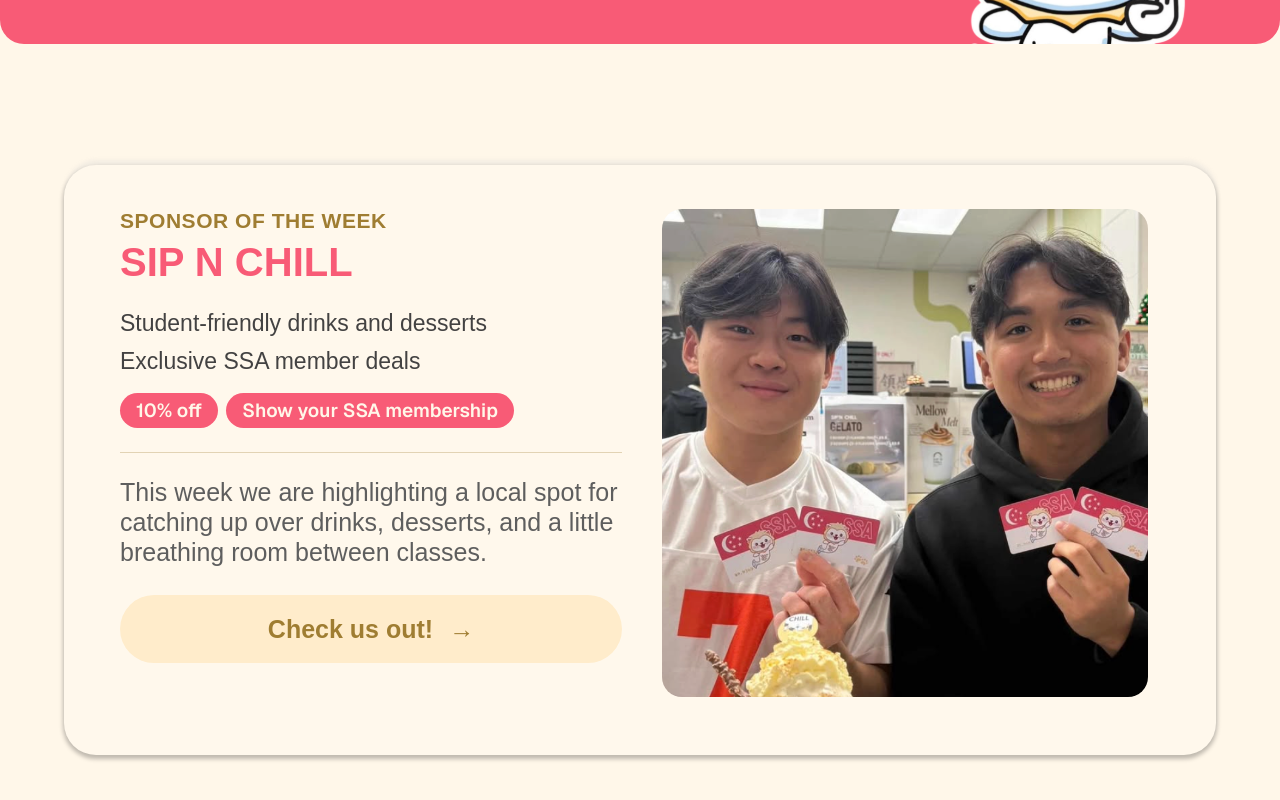
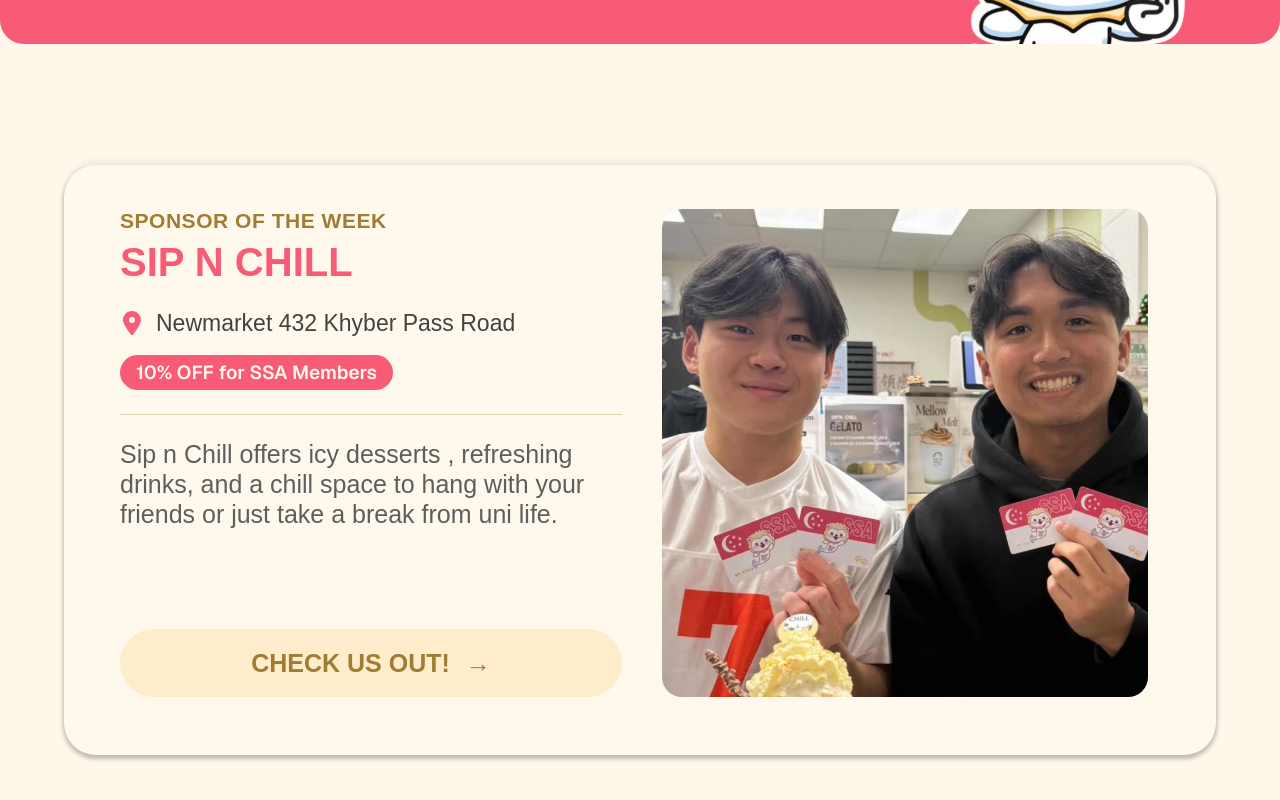
Before and after one commit to UoaWDCC/ssa, a Next.js app in the folder web/: page /sponsors in a window 1280 px wide. Shown: the part 428-1228 px from the top of the page. Built offline with nearby package versions, Linux system fonts and the light colour scheme; a web font is replaced by a local one.

Commit message:
fixed formatting and text issues

```diff
--- a/web/src/app/sponsors/page.tsx
+++ b/web/src/app/sponsors/page.tsx
@@ -1,5 +1,10 @@
+import { FaLocationDot } from 'react-icons/fa6'
+
 import Hero from '@/components/Hero'
-import { HighlightCard } from '@/components/HighlightCard'
+import {
+  HighlightCard,
+  type HighlightCardDetail,
+} from '@/components/HighlightCard'
 
 type Sponsor = {
   name: string
@@ -11,7 +16,7 @@ type Sponsor = {
 
 type SponsorCardContent = Sponsor & {
   eyebrow: string
-  details: { text: string }[]
+  details: HighlightCardDetail[]
   badges: string[]
   ctaLabel: string
   imageAlt: string
@@ -26,14 +31,11 @@ const mockSponsorOfTheWeek: SponsorCardContent = {
   websiteURL: '/sponsors', // Temporary placeholder link until the CMS provides a sponsor URL.
   isSponsorOfTheWeek: true,
   description:
-    'This week we are highlighting a local spot for catching up over drinks, desserts, and a little breathing room between classes.',
+    'Sip n Chill offers icy desserts , refreshing drinks, and a chill space to hang with your friends or just take a break from uni life.',
   eyebrow: 'Sponsor of the Week',
-  details: [
-    { text: 'Student-friendly drinks and desserts' },
-    { text: 'Exclusive SSA member deals' },
-  ],
-  badges: ['10% off', 'Show your SSA membership'],
-  ctaLabel: 'Check us out!',
+  details: [{ icon: FaLocationDot, text: 'Newmarket 432 Khyber Pass Road' }],
+  badges: ['10% OFF for SSA Members'],
+  ctaLabel: 'CHECK US OUT!',
   imageAlt: 'Sip n Chill sponsor photo',
 }
 
--- a/web/src/components/HighlightCard.tsx
+++ b/web/src/components/HighlightCard.tsx
@@ -61,7 +61,8 @@ export function HighlightCard({
 }: HighlightCardProps) {
   return (
     <article className="mx-auto grid w-full max-w-[1214px] overflow-hidden rounded-[32px] bg-ssa-card shadow-[0px_3px_4px_1px_#00000040,1px_-5px_4.3px_0px_#D5D5D54D] lg:min-h-[590px] lg:grid-cols-[minmax(0,1fr)_554px]">
-      <div className="flex min-w-0 flex-col px-6 py-8 sm:px-8 lg:py-11 lg:pl-14 lg:pr-10">
+      <div className="flex min-w-0 flex-col px-6 py-8 sm:px-8 lg:pb-[58px] lg:pl-14 lg:pr-10 lg:pt-11">
+        <div>
           <div className="space-y-1.5 lg:space-y-2">
             <p className="font-averia text-base font-bold uppercase leading-tight tracking-wide text-ssa-muted-gold lg:text-[21px] lg:leading-6">
               {eyebrow}
@@ -104,13 +105,14 @@ export function HighlightCard({
 
           <div className="my-5 h-px w-full bg-ssa-muted-gold/30 lg:my-6" />
 
-        <div className="font-averia text-xl font-light leading-snug text-ssa-smoke-grey lg:text-[25px] lg:leading-[30px]">
+          <div className="font-averia text-xl font-light leading-snug text-ssa-smoke-grey [&_p]:m-0 lg:text-[25px] lg:leading-[30px]">
             {description}
+          </div>
         </div>
 
         <Link
           href={ctaHref}
-          className="mt-6 inline-flex min-h-14 w-full max-w-[553px] items-center justify-center gap-4 rounded-full bg-ssa-card-cta px-6 font-averia text-xl font-bold leading-tight text-ssa-muted-gold transition-colors hover:bg-ssa-card-cta-hover focus:outline-none focus:ring-2 focus:ring-ssa-muted-gold focus:ring-offset-2 focus:ring-offset-ssa-card lg:mt-7 lg:h-[68px] lg:text-[25px] lg:leading-[27px]"
+          className="mt-6 inline-flex min-h-14 w-full max-w-[553px] items-center justify-center gap-4 rounded-full bg-ssa-card-cta px-6 font-averia text-xl font-bold leading-tight text-ssa-muted-gold transition-colors hover:bg-ssa-card-cta-hover focus:outline-none focus:ring-2 focus:ring-ssa-muted-gold focus:ring-offset-2 focus:ring-offset-ssa-card lg:mt-auto lg:h-[68px] lg:text-[25px] lg:leading-[27px]"
         >
           <span>{ctaLabel}</span>
           <span aria-hidden="true">→</span>
```
Lines whose indentation alone changed are shown as unchanged.
